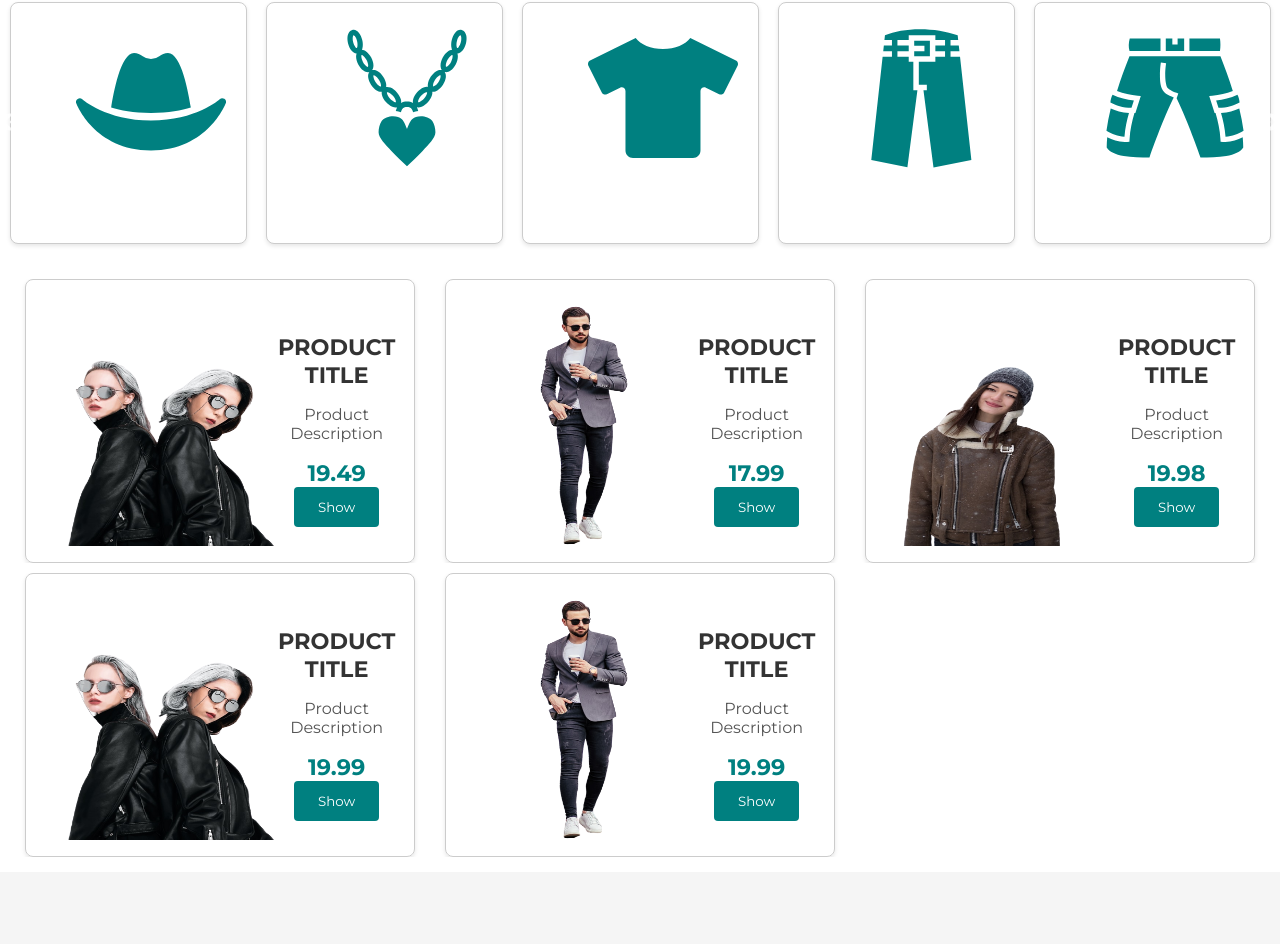
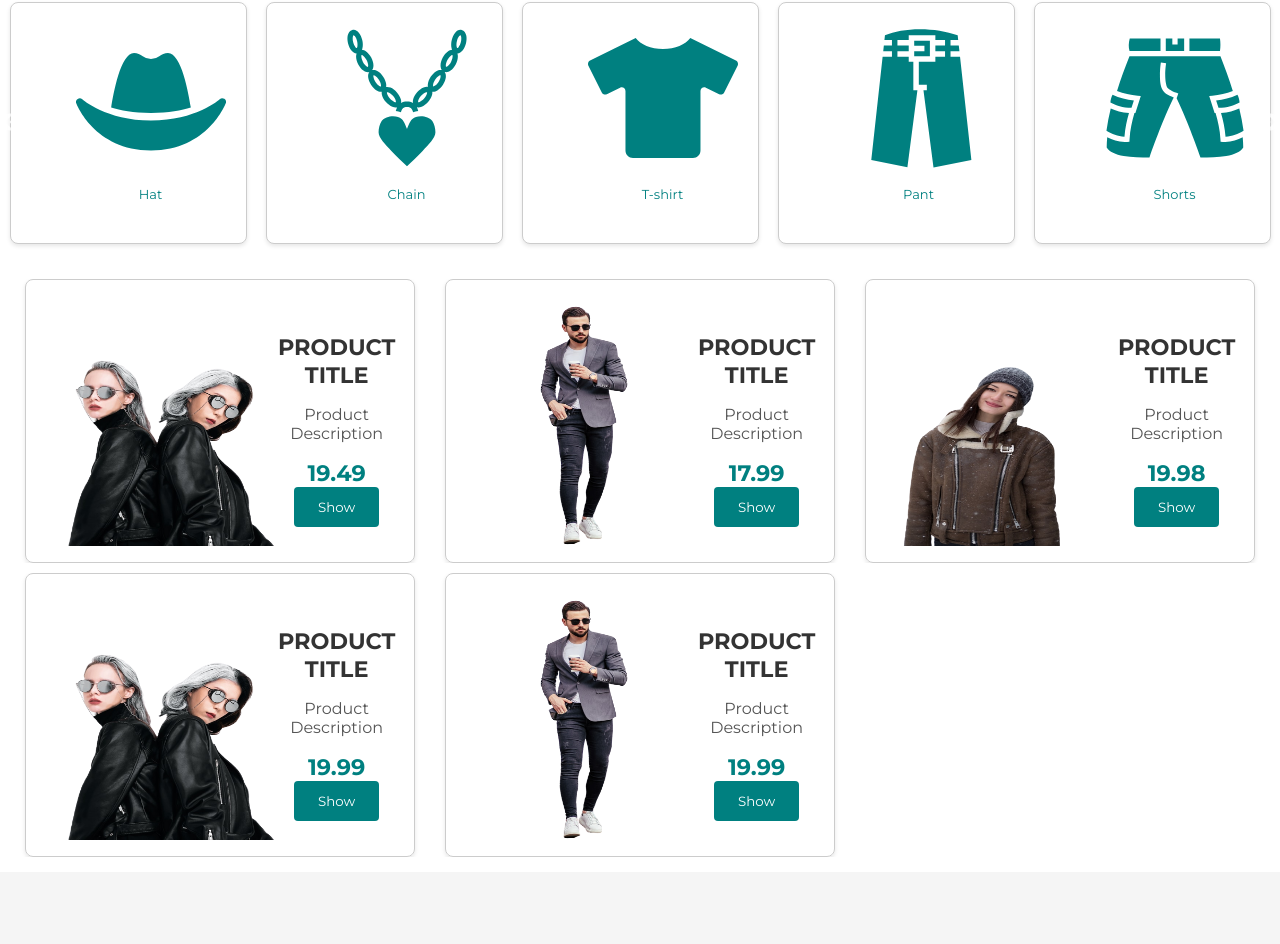
Before and after one commit to shihabsaleem/AR-Wardrobe, a React (Create React App) app: page / in a window 1280 px wide. Shown: the part 908-1852 px from the top of the page. Built offline with nearby package versions, Linux system fonts and the light colour scheme.

Commit message:
categories modified(slider)

```diff
--- a/src/App.js
+++ b/src/App.js
@@ -16,7 +16,7 @@ function App() {
     <div className="App">
       <Router>
         <Routes>
-          <Route path="/" element={<Home />} />
+          <Route path="/" element={<Home/>} />
           <Route path="/about" element={<NoPage />} />
           <Route path="/login" element={<Login />} />
           <Route path="/register" element={<Register />} />
--- a/src/Components/ProCat.jsx
+++ b/src/Components/ProCat.jsx
@@ -39,21 +39,27 @@ const Product_category = () => {
       <Slider {...settings}>
         <div className="catpad">
           <BsSunglasses className="catg"/>
+          <div className="c-button" onClick="display-cat()"> <p>Sunglasses </p></div>
         </div>
         <div className="catpad">
           <FaHatCowboy className="catg" />
+          <div className="c-button" onClick="display-cat()"> <p>Hat </p></div>
         </div>
         <div className="catpad">
           <GiHeartNecklace className="catg" />
+          <div className="c-button" onClick="display-cat()"> <p>Chain</p></div>
         </div>
         <div className="catpad">
           <FaTshirt className="catg"/>
+          <div className="c-button" onClick="display-cat()"> <p>T-shirt</p></div>
         </div>
         <div className="catpad">
           <GiTrousers className="catg" />
+          <div className="c-button" onClick="display-cat()"> <p>Pant</p></div>
         </div>
         <div className="catpad">
           <GiShorts className="catg"/>
+          <div className="c-button" onClick="display-cat()"> <p>Shorts</p></div>
         </div>
              </Slider>
     </div>
--- a/src/Components/Style/procat.scss
+++ b/src/Components/Style/procat.scss
@@ -30,6 +30,25 @@
   padding-left: 45px;
 
 }
+
+
+
+.c-button{
+  height: 30px;
+  width:150px;
+
+  align-items: center;
+  margin-left: 45px;
+}
+
+p{
+  text-align: center;
+  color: teal;
+  font-size: small;
+}
+
+
+
 
   }
 
--- a/src/data.js
+++ b/src/data.js
@@ -63,6 +63,37 @@ export const item = [
   },
 ];
 
+
+// categories data..........................................
+
+const categories =[
+  {
+    id:1,
+    cat:"specs"
+  },
+  {
+    id:2,
+    cat:"hat"
+  },
+  {
+    id:3,
+    cat:"chain"
+  },
+  {
+    id:4,
+    cat:"t-shirt"
+  },
+  {
+    id:5,
+    cat:"pant"
+  },
+  {
+    id:6,
+    cat:"shorts"
+  }
+]
+// category data end............................................
+
 const products = [
   {
     id: 1,
```
